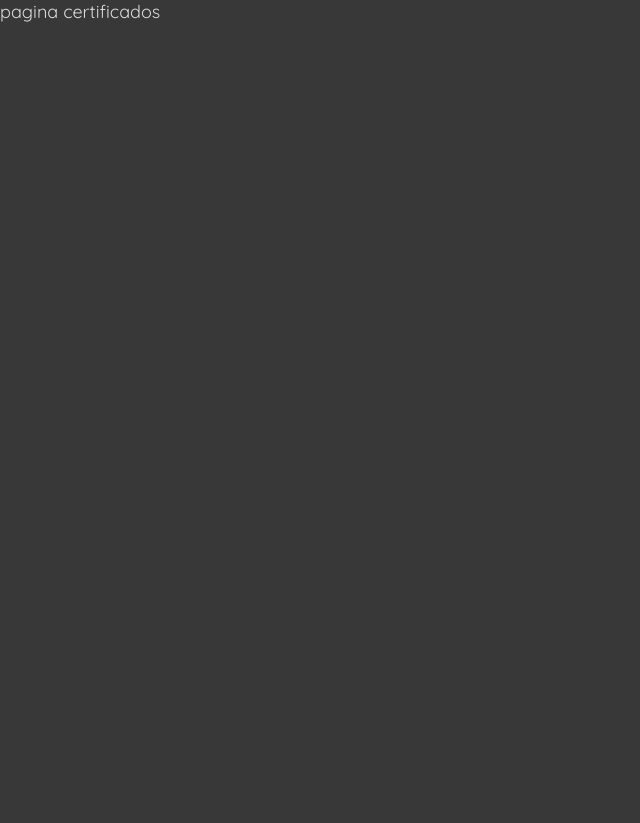
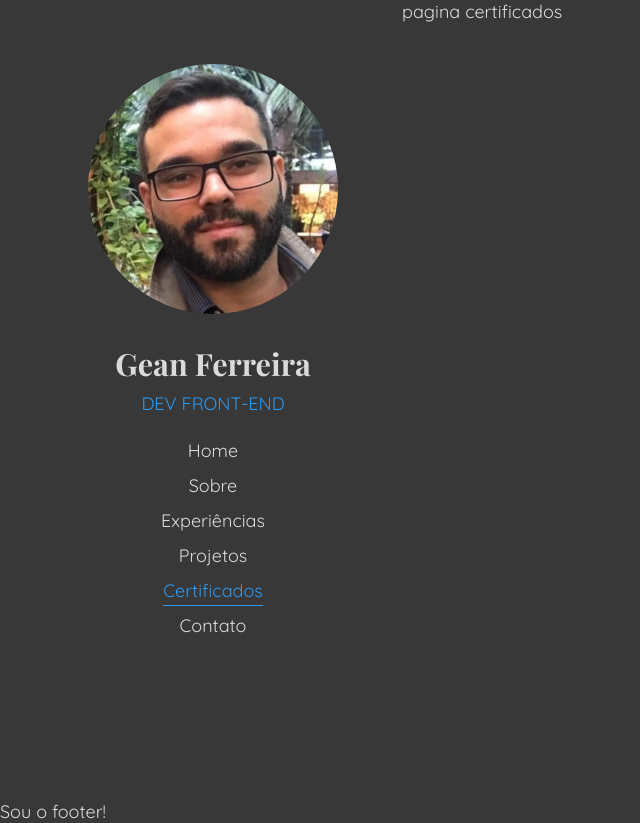
Before and after one commit to gean-ferreira/evodux-site, a Nuxt app: page /certificados in a window 1280 px wide. Shown: the whole page, without its empty margins (0-640 px from the left). Before the commit the page ends 800 px from the top, so only its background shows below. Built offline with nearby package versions, Linux system fonts and the light colour scheme.

Commit message:
feat: Add o layout default da aplicação

```diff
--- a/app.vue
+++ b/app.vue
@@ -1,5 +1,7 @@
 <template>
+  <NuxtLayout>
     <NuxtPage />
+  </NuxtLayout>
 </template>
 
 <script setup lang="ts">
--- /dev/null
+++ b/components/sections/index.ts
@@ -0,0 +1,2 @@
+export { default as Aside } from './Aside.vue'
+export { default as Footer } from './Footer.vue'
--- /dev/null
+++ b/layouts/default.vue
@@ -0,0 +1,26 @@
+<template>
+  <section class="app container">
+    <Aside />
+    <section class="content">
+      <slot />
+    </section>
+  </section>
+  <Footer />
+</template>
+
+<script setup lang="ts">
+  import { Aside, Footer } from 'sections'
+</script>
+
+<style lang="scss" scoped>
+  .app {
+    @media (min-width: map-get($breakpoints, lg)) {
+      display: flex;
+    }
+
+
+    .content {
+      min-height: 100vh;
+    }
+  }
+</style>
```
